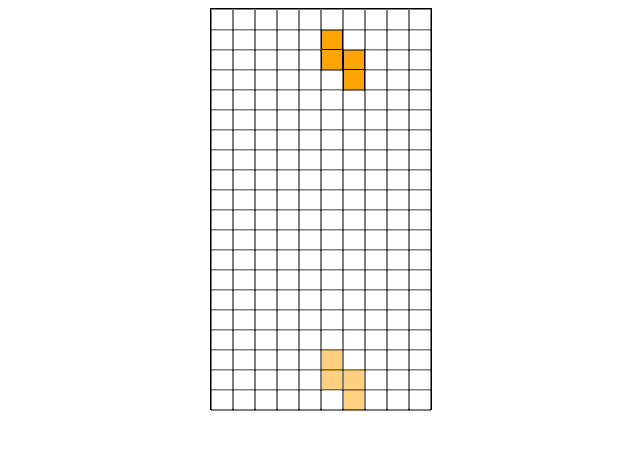
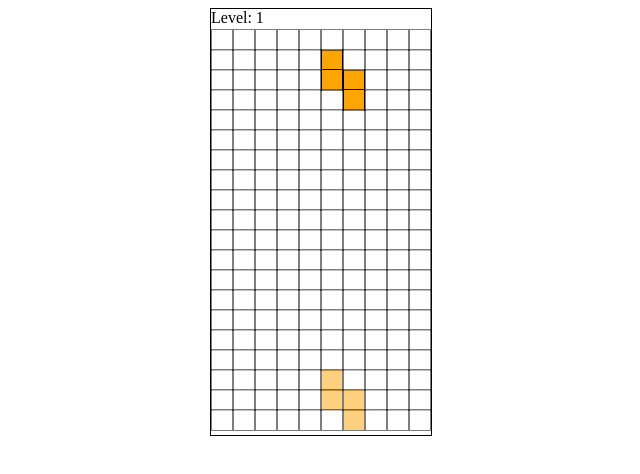
Before and after one commit to collerhatguy/tetris-game, an Angular app: page / in a window 1280 px wide. Both pictures are taken after a click on the button "Start Game". Shown: the top 474 px of the page, without its empty margins (319-959 px from the left). Built offline with nearby package versions, Linux system fonts and the light colour scheme.

Commit message:
added level to screen

```diff
--- a/src/app/components/board/board.component.html
+++ b/src/app/components/board/board.component.html
@@ -1,4 +1,7 @@
 <section class="board-container" *ngIf="board$ | async as board">
+  <span data-testid="level" *ngIf="level$ | async as level"
+    >Level: {{ level }}</span
+  >
   <div data-testid="row" *ngFor="let row of board; let y = index">
     <div
       *ngFor="let square of row; let x = index"
--- a/src/app/components/board/board.component.ts
+++ b/src/app/components/board/board.component.ts
@@ -1,6 +1,7 @@
 import { Component, OnDestroy, OnInit } from '@angular/core';
 import { Subject, takeUntil, Observable } from 'rxjs';
 import { BoardService } from './board-service/board.service';
+import { LevelTrackingService } from './level-tracking/level-tracking.service';
 import { PlayerPieceService } from './player-piece/player-piece.service';
 @Component({
   selector: 'app-board',
@@ -10,9 +11,12 @@ import { PlayerPieceService } from './player-piece/player-piece.service';
 export class BoardComponent implements OnDestroy, OnInit {
   board$ = this.board.state$;
 
+  level$ = this.level.level;
+
   private destroy = new Subject();
 
   constructor(
+    private level: LevelTrackingService,
     private playerPiece: PlayerPieceService,
     private board: BoardService
   ) {}
```
Also changed, not shown: 1 other file (tests, documents, lock files or other folders).
